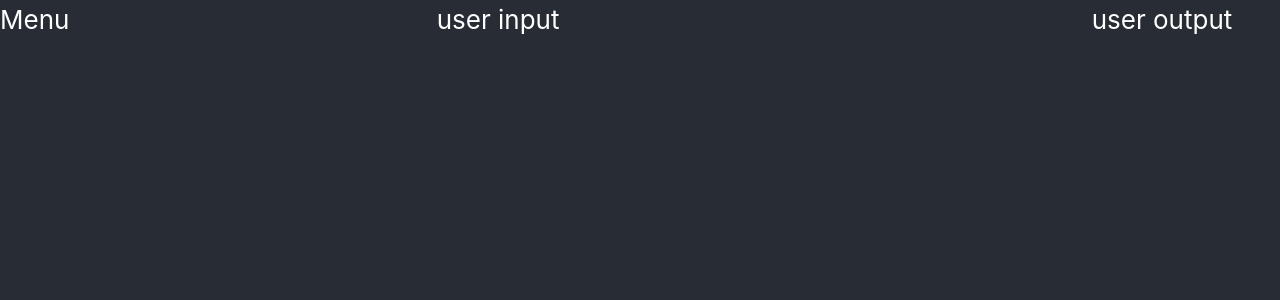
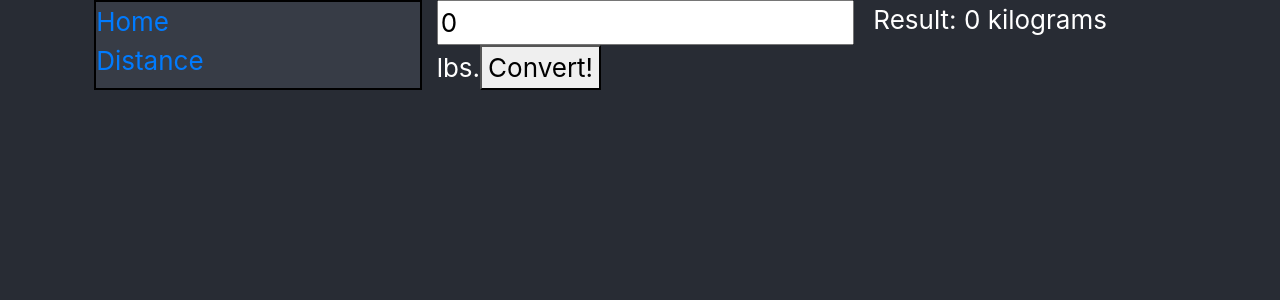
Before and after one commit to LNoeltner1/the_everything_calculator, a React (Create React App) app in the folder client/: page /Distance in a window 1280 px wide. Shown: the top 300 px of the page. Built offline with nearby package versions, Linux system fonts and the light colour scheme.

Commit message:
got pounds to kilograms working correctly and rendering result to page

```diff
--- a/client/src/App.css
+++ b/client/src/App.css
@@ -13,3 +13,8 @@
 /* .App-link {
   color: #61dafb;
 } */
+
+.sideBar {
+  border: 2px solid black;
+  background-color: #373c46;
+}
--- a/client/src/components/TypeMenu.jsx
+++ b/client/src/components/TypeMenu.jsx
@@ -5,9 +5,12 @@ import { Link } from "react-router-dom";
 
 const TypeMenu = () => {
     return (
-            <div className="row">
-                <Link to="/">Home</Link>
-                <Link to="/Distance">Distance</Link>
+            <div className="col-3 sideBar">
+                <div className="row"><Link to="/">Home</Link></div>
+                <div className="row"><Link to="/Distance">Distance</Link></div>
+
+
+
             </div>
 
     );
--- a/client/src/pages/Distance.jsx
+++ b/client/src/pages/Distance.jsx
@@ -1,16 +1,35 @@
-import React, { Component } from 'react';
+import React, { Component, useState } from 'react';
 import TypeMenu from '../components/TypeMenu';
+import "../App.css";
 
-class Distance extends Component {
-    render() {
-        return (
-            <div className="row">
-                <div className="col-md-4">Menu</div>
-                <div className="col-md-6">user input</div>
-                <div className="col-md-2">user output</div>
+
+const Distance = () => {
+    const [inputValue, setInputValue] = useState(Number);
+    const [result, setResult] = useState(Number);
+
+
+    const handleInputChange = (e) => {
+        e.preventDefault();
+        let { value } = e.target;
+        setInputValue(value);
+    }
+    const poundsToKilos = (e) => {
+        e.preventDefault();
+        setResult(inputValue * .45);
+
+
+    }
+    return (
+        <div className="row">
+            <div className="col-md-1"></div>
+            <TypeMenu />
+            <div className="col-md-4">
+                <input id="userInput" type="text" name="number" value={inputValue} onChange={handleInputChange}/> lbs.
+                <button onClick={poundsToKilos}>Convert!</button>
             </div>
-        );
-    }
-}
+            <div className="col-md-4">Result: {result} kilograms</div>
+        </div>
+    );
+};
 
 export default Distance;
```
